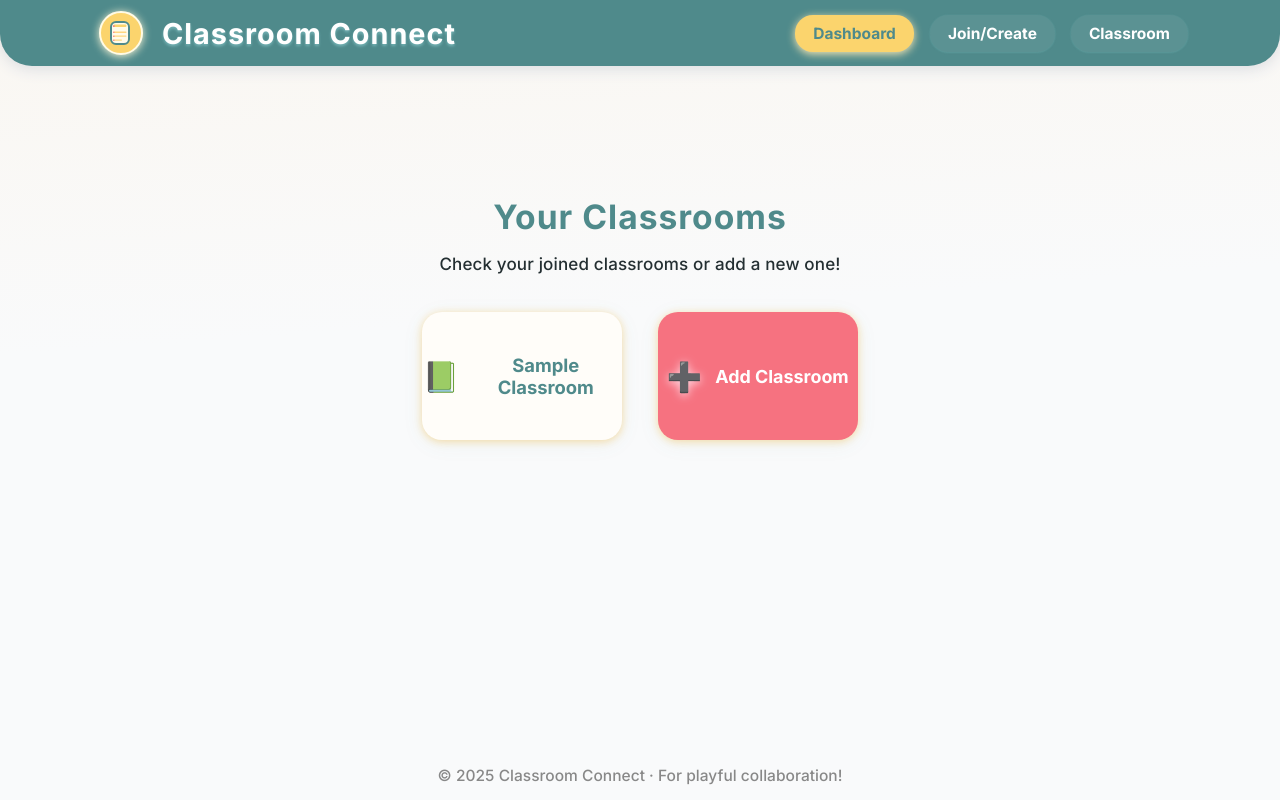
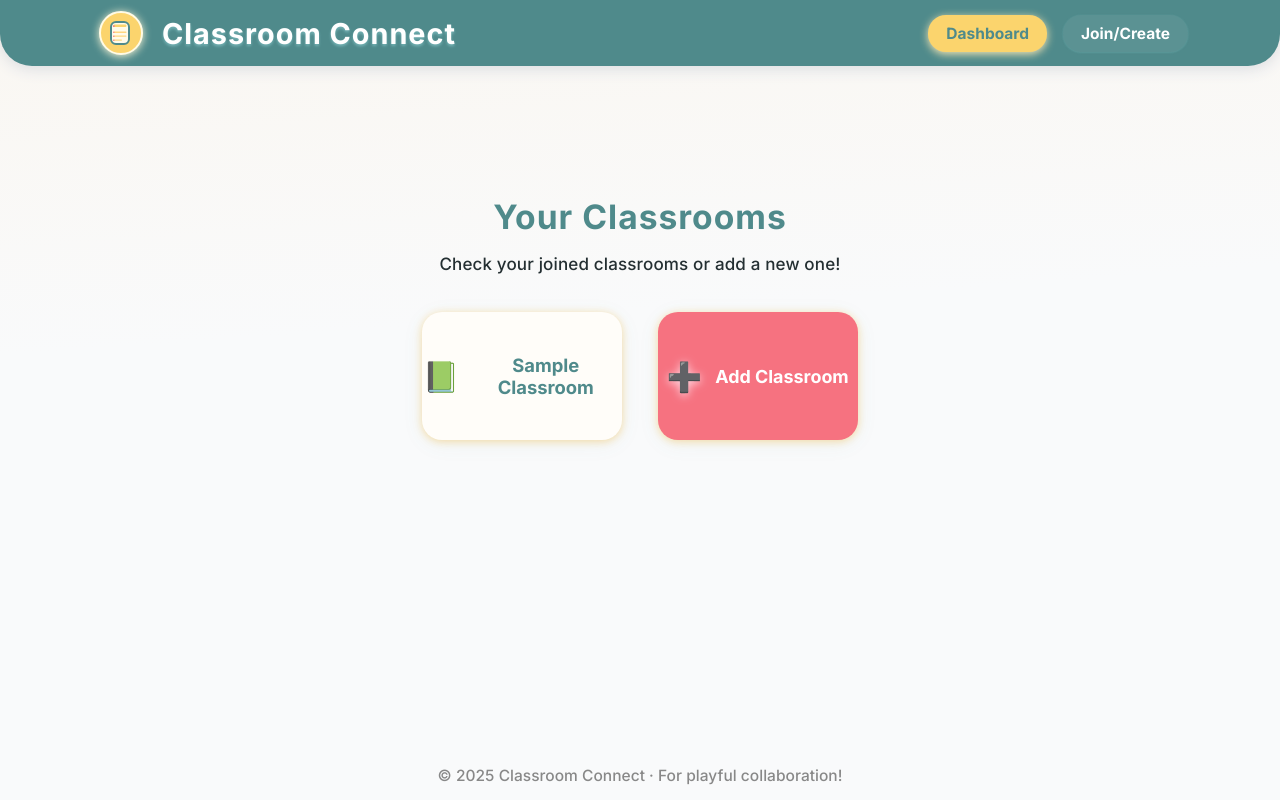
Before and after one commit to Workflow-Manager-admin/classroom-connect-15094-2712ccce, a React (Create React App) app in the folder classroom_connect/: page / in a window 1280 px wide. Built offline with nearby package versions, Linux system fonts and the light colour scheme.

Commit message:
Auto-commit: Changes as of 2025-05-30T17:16:50.418785+00:00

```diff
--- a/classroom_connect/src/ClassroomConnectMainContainer.js
+++ b/classroom_connect/src/ClassroomConnectMainContainer.js
@@ -1006,43 +1006,7 @@ export const ClassroomConnectMainContainer = () => {
             >
               Join/Create
             </button>
-            <button
-              onClick={() => setMainView("classroom")}
-              style={{
-                background: mainView === "classroom" ? colorPalette.secondary : "rgba(255,255,255,0.07)",
-                color: mainView === "classroom" ? colorPalette.primary : "#fff",
-                fontWeight: 800,
-                borderRadius: 18,
-                border: "none",
-                outline: "none",
-                padding: "9px 18px",
-                fontSize: 15.5,
-                fontFamily: fontStack,
-                cursor: "pointer",
-                marginLeft: 2,
-                marginRight: 2,
-                boxShadow: mainView === "classroom"
-                  ? "0 2px 8px #f8e7b4"
-                  : "0 0.5px 2px #97e5e341",
-                transition: "all 0.14s"
-              }}
-              onMouseOver={e => {
-                if (mainView !== "classroom") {
-                  e.currentTarget.style.background = "#ffe37a";
-                  e.currentTarget.style.color = colorPalette.primary;
-                }
-              }}
-              onMouseOut={e => {
-                if (mainView !== "classroom") {
-                  e.currentTarget.style.background = "rgba(255,255,255,0.07)";
-                  e.currentTarget.style.color = "#fff";
-                }
-              }}
-              tabIndex={0}
-              aria-label="Classroom"
-            >
-              Classroom
-            </button>
+            {/* Removed the Classroom navigation button from navbar as requested */}
           </div>
         </div>
       </nav>
```
Also changed, not shown: 2 other files (tests, documents, lock files or other folders).
